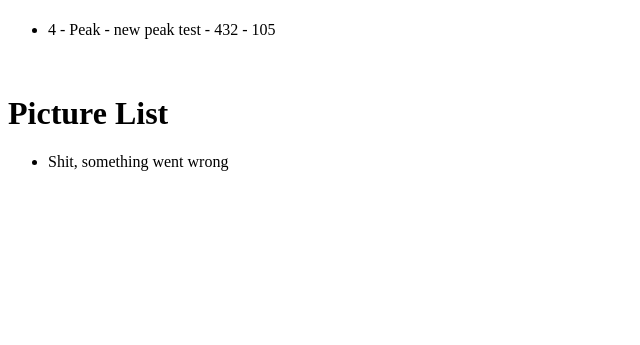
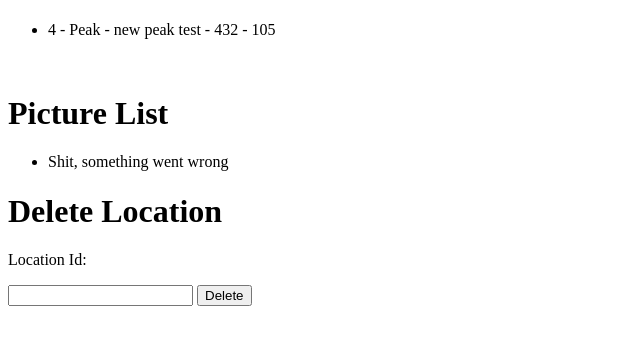
Before and after one commit to danielfrentzel/2017-VT-CS350, a Flask app: page /AddLocation in a window 1280 px wide. Shown: the part 265-610 px from the top of the page, without its empty margins (0-640 px from the left). Run offline with Flask 2, Linux system fonts and the light colour scheme; data comes from the database, SQL or seed files in the repository; both versions use the stored data as it was after the commit; data that the repository does not hold is empty.

Commit message:
Delete Location
Added the ability to delete a location from the addlocation page. When
deleted, the infromation in both the locations and pictures table is
deleted

```diff
--- a/main.py
+++ b/main.py
@@ -73,7 +73,22 @@
 
     return render_template("ImgUploaded.html", entries=entries)
 
+#used for deleting the location in the database from all the tables
+@app.route('/DeleteLocation')
+def DeleteLocation():
+    location_id = request.args.get('location_id')
+    db = connect_db()
+    sql = "Select * from locations where location_id = (?)"
+    cur = db.execute(sql, [location_id])
+    entries = [dict(location_id=row[0], location_name=row[1], location_description=row[2]) for row in cur.fetchall()]
+    sql = "DELETE FROM locations WHERE location_id = (?)"
+    db.execute(sql, [location_id])
+    sql = "DELETE FROM pictures WHERE location_id = (?)"
+    db.execute(sql, [location_id])
+    db.commit()
+    db.close()
 
+    return render_template("LocationDeleted.html", entries=entries)
 
 #displays map and options
 @app.route('/')
@@ -82,7 +97,7 @@
     cur = db.execute("select * from locations")
     entries = [dict(location_id=row[0], location_name=row[1], location_description=row[2], location_x=row[3],
                     location_y=row[4]) for row in cur.fetchall()]
-    return render_template('index.html', entries=entries, IMG_ROOT=APP_ROOT + "\imgs\pin.png")
+    return render_template('index.html', entries=entries)
 
 if __name__ == "__main__":
     app.run()
--- a/templates/AddLocation.html
+++ b/templates/AddLocation.html
@@ -5,6 +5,11 @@
     <title>Add Location</title>
 </head>
 <body>
+    <script>
+        function delete-location(location_id){
+            window.open("DeleteLocation?id=" + location_id, "_self");
+        }
+    </script>
 
     <form action="/LocationAdded" method="get">
         <h3>Add new location at x={{ x }} and y={{ y }}</h3>
@@ -39,5 +44,11 @@
         {% endfor %}
     </ul>
 
+    <form action="/DeleteLocation">
+        <h1>Delete Location</h1>
+        <p>Location Id:</p><input type="number" name="location_id"/>
+        <input type="submit" value="Delete">
+    </form>
+
 </body>
 </html>
```
Also changed, not shown: templates/LocationDeleted.html (added, +22 -0 lines), myapp.db.
